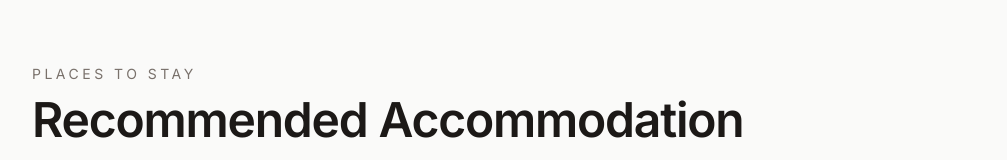
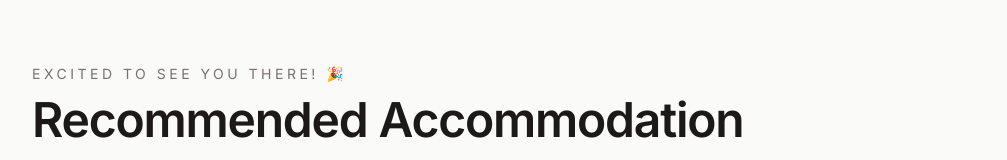
Before and after one commit to WilyBox/evite, a Next.js app: page /accommodation in a window 1280 px wide. Shown: the top 160 px of the page, without its empty margins (136-1143 px from the left). Built offline with nearby package versions, Linux system fonts and the light colour scheme; a web font is replaced by a local one.

Commit message:
updated names roisin

```diff
--- a/app/accommodation/page.tsx
+++ b/app/accommodation/page.tsx
@@ -1,3 +1,5 @@
+export const dynamic = 'force-dynamic'
+
 const placesToStay = [
   {
     name: 'Bayswell Park Hotel',
@@ -79,7 +81,7 @@ export default function AccommodationPage() {
       <section className="mx-auto max-w-5xl px-6 py-16 sm:px-8 lg:px-10">
         <div className="max-w-3xl">
           <p className="text-sm uppercase tracking-[0.25em] text-stone-500">
-            Places to stay
+            Excited to see you there! 🎉
           </p>
           <h1 className="mt-3 text-4xl font-semibold tracking-tight sm:text-5xl">
             Recommended Accommodation
--- a/data/invites.json
+++ b/data/invites.json
@@ -68,7 +68,7 @@
     "weddingParty": true,
     "guests": [
       "Christopher Sweeney",
-      "Roisin"
+      "Roisin Sweeney"
     ]
   },
   {
```
